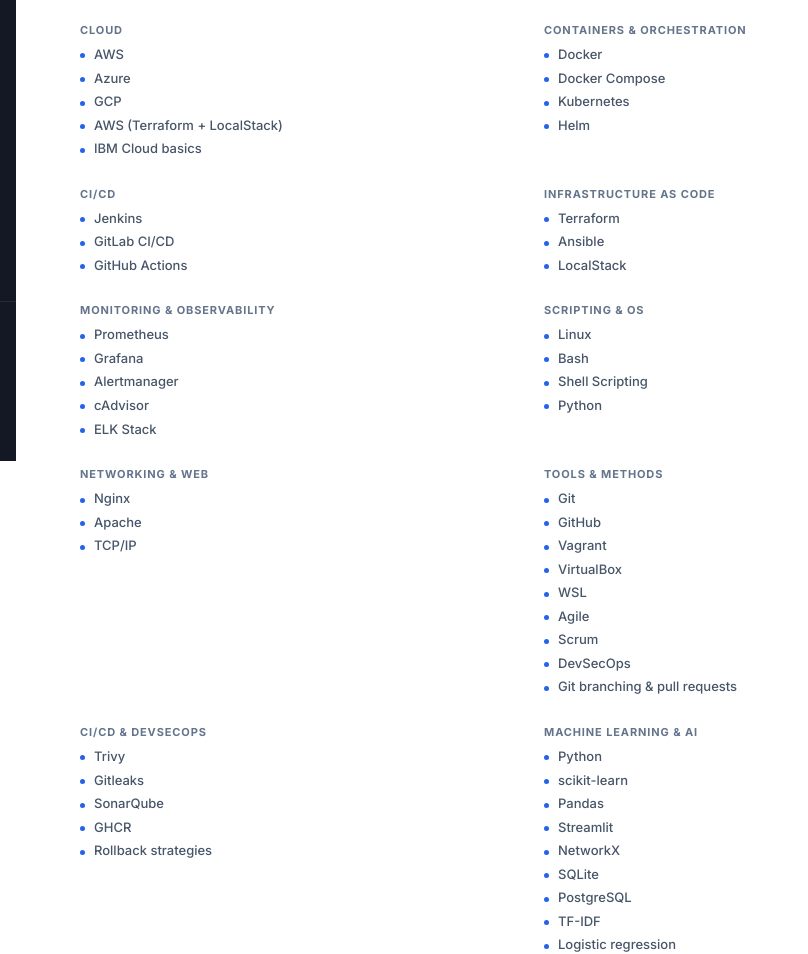
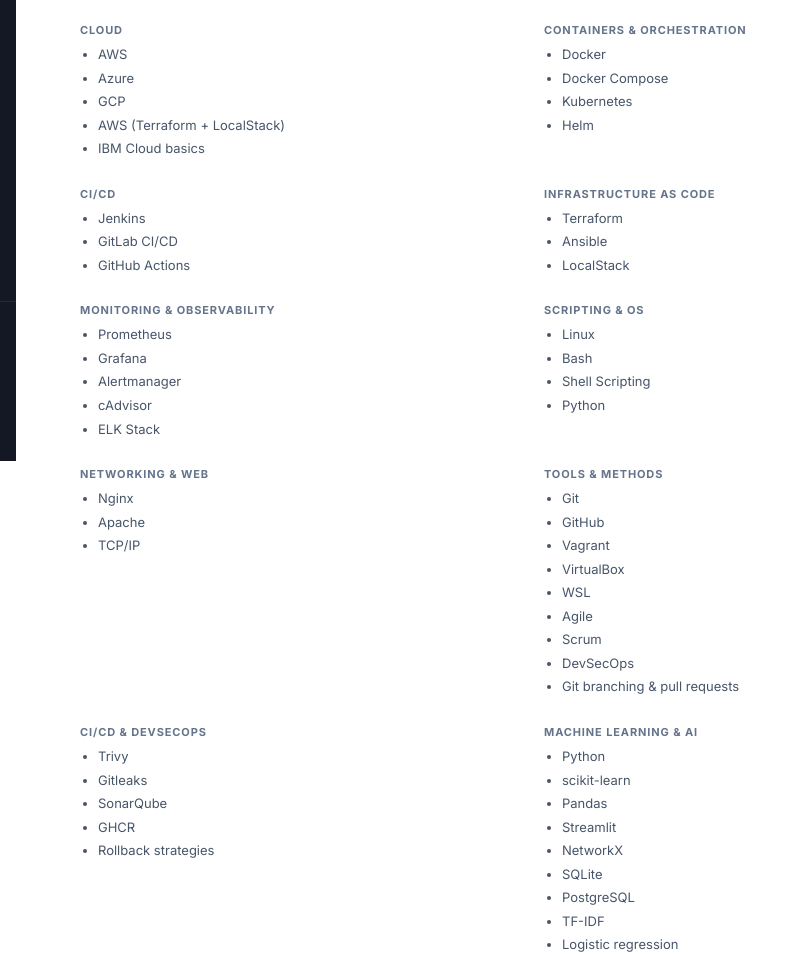
Before and after one commit to abdullacaad/saad-devops, a plain HTML site: page index.html in a window 1280 px wide. Shown: the part 339-1293 px from the top of the page, 244-1052 px from the left. Drawn offline with Linux system fonts and the light colour scheme.

Commit message:
Make technical skills grouped bullet lists
Co-authored-by: Copilot <223556219+Copilot@users.noreply.github.com>

```diff
--- a/index.html
+++ b/index.html
@@ -57,114 +57,114 @@
       <div class="skills-grid">
         <div class="skill-category">
           <span class="skill-cat-label">CLOUD</span>
-          <div class="skill-tags">
-            <span class="tag">AWS</span>
-            <span class="tag">Azure</span>
-            <span class="tag">GCP</span>
-            <span class="tag">AWS (Terraform + LocalStack)</span>
-            <span class="tag">IBM Cloud basics</span>
-          </div>
+          <ul class="skill-tags">
+            <li>AWS</li>
+            <li>Azure</li>
+            <li>GCP</li>
+            <li>AWS (Terraform + LocalStack)</li>
+            <li>IBM Cloud basics</li>
+          </ul>
         </div>
         <div class="skill-category">
           <span class="skill-cat-label">CONTAINERS & ORCHESTRATION</span>
-          <div class="skill-tags">
-            <span class="tag">Docker</span>
-            <span class="tag">Docker Compose</span>
-            <span class="tag">Kubernetes</span>
-            <span class="tag">Helm</span>
-          </div>
+          <ul class="skill-tags">
+            <li>Docker</li>
+            <li>Docker Compose</li>
+            <li>Kubernetes</li>
+            <li>Helm</li>
+          </ul>
         </div>
         <div class="skill-category">
           <span class="skill-cat-label">CI/CD</span>
-          <div class="skill-tags">
-            <span class="tag">Jenkins</span>
-            <span class="tag">GitLab CI/CD</span>
-            <span class="tag">GitHub Actions</span>
-          </div>
+          <ul class="skill-tags">
+            <li>Jenkins</li>
+            <li>GitLab CI/CD</li>
+            <li>GitHub Actions</li>
+          </ul>
         </div>
         <div class="skill-category">
           <span class="skill-cat-label">INFRASTRUCTURE AS CODE</span>
-          <div class="skill-tags">
-            <span class="tag">Terraform</span>
-            <span class="tag">Ansible</span>
-            <span class="tag">LocalStack</span>
-          </div>
+          <ul class="skill-tags">
+            <li>Terraform</li>
+            <li>Ansible</li>
+            <li>LocalStack</li>
+          </ul>
         </div>
         <div class="skill-category">
           <span class="skill-cat-label">MONITORING & OBSERVABILITY</span>
-          <div class="skill-tags">
-            <span class="tag">Prometheus</span>
-            <span class="tag">Grafana</span>
-            <span class="tag">Alertmanager</span>
-            <span class="tag">cAdvisor</span>
-            <span class="tag">ELK Stack</span>
-          </div>
+          <ul class="skill-tags">
+            <li>Prometheus</li>
+            <li>Grafana</li>
+            <li>Alertmanager</li>
+            <li>cAdvisor</li>
+            <li>ELK Stack</li>
+          </ul>
         </div>
         <div class="skill-category">
           <span class="skill-cat-label">SCRIPTING & OS</span>
-          <div class="skill-tags">
-            <span class="tag">Linux</span>
-            <span class="tag">Bash</span>
-            <span class="tag">Shell Scripting</span>
-            <span class="tag">Python</span>
-          </div>
+          <ul class="skill-tags">
+            <li>Linux</li>
+            <li>Bash</li>
+            <li>Shell Scripting</li>
+            <li>Python</li>
+          </ul>
         </div>
         <div class="skill-category">
           <span class="skill-cat-label">NETWORKING & WEB</span>
-          <div class="skill-tags">
-            <span class="tag">Nginx</span>
-            <span class="tag">Apache</span>
-            <span class="tag">TCP/IP</span>
-          </div>
+          <ul class="skill-tags">
+            <li>Nginx</li>
+            <li>Apache</li>
+            <li>TCP/IP</li>
+          </ul>
         </div>
         <div class="skill-category">
           <span class="skill-cat-label">TOOLS & METHODS</span>
-          <div class="skill-tags">
-            <span class="tag">Git</span>
-            <span class="tag">GitHub</span>
-            <span class="tag">Vagrant</span>
-            <span class="tag">VirtualBox</span>
-            <span class="tag">WSL</span>
-            <span class="tag">Agile</span>
-            <span class="tag">Scrum</span>
-            <span class="tag">DevSecOps</span>
-            <span class="tag">Git branching &amp; pull requests</span>
-          </div>
+          <ul class="skill-tags">
+            <li>Git</li>
+            <li>GitHub</li>
+            <li>Vagrant</li>
+            <li>VirtualBox</li>
+            <li>WSL</li>
+            <li>Agile</li>
+            <li>Scrum</li>
+            <li>DevSecOps</li>
+            <li>Git branching &amp; pull requests</li>
+          </ul>
         </div>
         <div class="skill-category">
           <span class="skill-cat-label">CI/CD &amp; DEVSECOPS</span>
-          <div class="skill-tags">
-            <span class="tag">Trivy</span>
-            <span class="tag">Gitleaks</span>
-            <span class="tag">SonarQube</span>
-            <span class="tag">GHCR</span>
-            <span class="tag">Rollback strategies</span>
-          </div>
+          <ul class="skill-tags">
+            <li>Trivy</li>
+            <li>Gitleaks</li>
+            <li>SonarQube</li>
+            <li>GHCR</li>
+            <li>Rollback strategies</li>
+          </ul>
         </div>
         <div class="skill-category">
           <span class="skill-cat-label">MACHINE LEARNING &amp; AI</span>
-          <div class="skill-tags">
-            <span class="tag">Python</span>
-            <span class="tag">scikit-learn</span>
-            <span class="tag">Pandas</span>
-            <span class="tag">Streamlit</span>
-            <span class="tag">NetworkX</span>
-            <span class="tag">SQLite</span>
-            <span class="tag">PostgreSQL</span>
-            <span class="tag">TF-IDF</span>
-            <span class="tag">Logistic regression</span>
-            <span class="tag">SMOTE</span>
-            <span class="tag">Macro F1</span>
-            <span class="tag">Accuracy</span>
-          </div>
+          <ul class="skill-tags">
+            <li>Python</li>
+            <li>scikit-learn</li>
+            <li>Pandas</li>
+            <li>Streamlit</li>
+            <li>NetworkX</li>
+            <li>SQLite</li>
+            <li>PostgreSQL</li>
+            <li>TF-IDF</li>
+            <li>Logistic regression</li>
+            <li>SMOTE</li>
+            <li>Macro F1</li>
+            <li>Accuracy</li>
+          </ul>
         </div>
         <div class="skill-category">
           <span class="skill-cat-label">LANGUAGES</span>
-          <div class="skill-tags">
-            <span class="tag">C++</span>
-            <span class="tag">Bash</span>
-            <span class="tag">SQL</span>
-          </div>
+          <ul class="skill-tags">
+            <li>C++</li>
+            <li>Bash</li>
+            <li>SQL</li>
+          </ul>
         </div>
       </div>
     </section>
--- a/style.css
+++ b/style.css
@@ -261,34 +261,21 @@ body {
   flex-direction: column;
   align-items: flex-start;
   gap: 4px;
+  list-style: disc;
+  list-style-position: outside;
+  margin: 0;
+  padding-left: 18px;
 }
 
-.skill-tags .tag {
+.skill-tags li {
   background: transparent;
   border: 0;
   border-radius: 0;
-  padding: 1px 0 1px 14px;
+  padding: 1px 0;
   font-size: 13px;
   line-height: 1.35;
   white-space: normal;
-  position: relative;
-}
-
-.skill-tags .tag::before {
-  content: "";
-  position: absolute;
-  left: 0;
-  top: 0.65em;
-  width: 5px;
-  height: 5px;
-  border-radius: 50%;
-  background: var(--accent);
-}
-
-.skill-tags .tag:hover {
-  background: transparent;
-  border: 0;
-  color: var(--accent);
+  color: var(--tag-text);
 }
 
 .tag {
```
